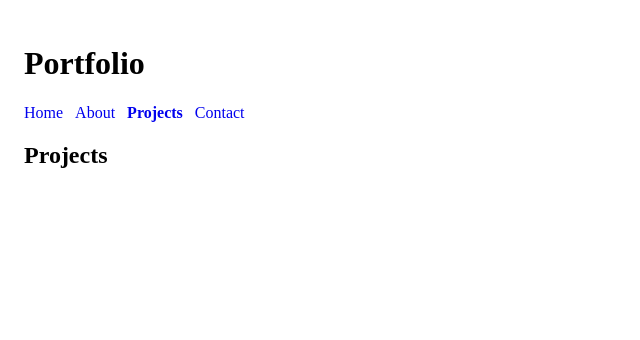
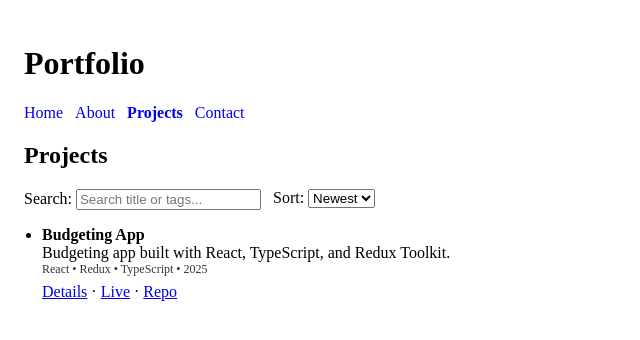
Before and after one commit to DanielCassar07/AWDPortfolio, a React (Vite) app: page /projects in a window 1280 px wide. Shown: the top 340 px of the page, without its empty margins (0-640 px from the left). Built offline with nearby package versions, Linux system fonts and the light colour scheme.

Commit message:
Got projects page working and 1 live website

```diff
--- a/src/app/hooks.ts
+++ b/src/app/hooks.ts
@@ -0,0 +1,6 @@
+import { useDispatch, useSelector } from "react-redux";
+import type { TypedUseSelectorHook } from "react-redux";
+import type { RootState, AppDispatch } from "./store";
+
+export const useAppDispatch = () => useDispatch<AppDispatch>();
+export const useAppSelector: TypedUseSelectorHook<RootState> = useSelector;
--- a/src/data/projects.json
+++ b/src/data/projects.json
@@ -0,0 +1,12 @@
+[
+  {
+    "id": "budget-app",
+    "title": "Budgeting App",
+    "description": "Budgeting app built with React, TypeScript, and Redux Toolkit.",
+    "tags": ["React", "Redux", "TypeScript"],
+    "liveUrl": "https://budget-ct1ax11rb-daniels-projects-2b93c5dc.vercel.app/",
+    "repoUrl": "https://github.com/DanielCassar07/BudgetApp",
+    "year": 2025
+  }
+
+]
--- a/src/features/projects/projectsSlice.ts
+++ b/src/features/projects/projectsSlice.ts
@@ -1,21 +1,17 @@
 import { createSlice } from "@reduxjs/toolkit";
 import type { PayloadAction } from "@reduxjs/toolkit";
-import { fetchProjects } from "./projectsThunks";
+import projectsData from "../../data/projects.json";
 import type { Project } from "./types";
 
 type SortMode = "newest" | "az";
 
 type ProjectsState = {
   items: Project[];
-  status: "idle" | "loading" | "succeeded" | "failed";
-  error: string | null;
   sort: SortMode;
 };
 
 const initialState: ProjectsState = {
-  items: [],
-  status: "idle",
-  error: null,
+  items: projectsData as Project[],
   sort: "newest",
 };
 
@@ -27,20 +23,6 @@ const projectsSlice = createSlice({
       state.sort = action.payload;
     },
   },
-  extraReducers: (builder) => {
-    builder.addCase(fetchProjects.pending, (state) => {
-      state.status = "loading";
-      state.error = null;
-    });
-    builder.addCase(fetchProjects.fulfilled, (state, action) => {
-      state.status = "succeeded";
-      state.items = action.payload;
-    });
-    builder.addCase(fetchProjects.rejected, (state, action) => {
-      state.status = "failed";
-      state.error = action.error.message ?? "Failed to load projects";
-    });
-  },
 });
 
 export const { setSortMode } = projectsSlice.actions;
--- a/src/pages/ProjectDetail.tsx
+++ b/src/pages/ProjectDetail.tsx
@@ -1,3 +1,57 @@
+import { Link, useParams } from "react-router-dom";
+import { useAppSelector } from "../app/hooks";
+import type { Project } from "../features/projects/types";
+
 export default function ProjectDetail() {
-  return <h2>Project Detail</h2>;
+  const { projectId } = useParams<{ projectId: string }>();
+
+  const project = useAppSelector((s) =>
+    s.projects.items.find((p: Project) => p.id === projectId)
+  );
+
+  if (!projectId) {
+    return (
+      <section>
+        <p>Missing project id.</p>
+        <Link to="/projects">← Back to Projects</Link>
+      </section>
+    );
+  }
+
+  if (!project) {
+    return (
+      <section>
+        <p>Project not found.</p>
+        <Link to="/projects">← Back to Projects</Link>
+      </section>
+    );
+  }
+
+  return (
+    <section>
+      <Link to="/projects">← Back to Projects</Link>
+
+      <h2 style={{ marginTop: 12 }}>{project.title}</h2>
+      <p>{project.description}</p>
+
+      <p style={{ fontSize: 12, opacity: 0.8 }}>
+        {project.tags.join(" • ")}
+        {project.year ? ` • ${project.year}` : ""}
+      </p>
+
+      <p>
+        <a href={project.liveUrl} target="_blank" rel="noreferrer">
+          Live
+        </a>
+        {project.repoUrl ? (
+          <>
+            {" · "}
+            <a href={project.repoUrl} target="_blank" rel="noreferrer">
+              Repo
+            </a>
+          </>
+        ) : null}
+      </p>
+    </section>
+  );
 }
--- a/src/pages/Projects.tsx
+++ b/src/pages/Projects.tsx
@@ -1,3 +1,105 @@
+import { useMemo, useState } from "react";
+import { Link } from "react-router-dom";
+import { useAppDispatch, useAppSelector } from "../app/hooks";
+import { setSortMode } from "../features/projects/projectsSlice";
+import type { Project } from "../features/projects/types";
+
 export default function Projects() {
-  return <h2>Projects</h2>;
+  const dispatch = useAppDispatch();
+  const { items, sort } = useAppSelector((s) => s.projects);
+
+  const [query, setQuery] = useState("");
+
+  const filtered = useMemo(() => {
+    const q = query.trim().toLowerCase();
+
+    const base = q
+      ? items.filter((p) =>
+          `${p.title} ${p.tags.join(" ")}`.toLowerCase().includes(q)
+        )
+      : items;
+
+    const sorted = [...base];
+    if (sort === "az") {
+      sorted.sort((a, b) => a.title.localeCompare(b.title));
+    } else {
+      // newest
+      sorted.sort((a, b) => (b.year ?? 0) - (a.year ?? 0));
+    }
+
+    return sorted;
+  }, [items, query, sort]);
+
+  return (
+    <section>
+      <h2>Projects</h2>
+
+      {/* Controls */}
+      <div
+        style={{
+          display: "flex",
+          gap: 12,
+          flexWrap: "wrap",
+          marginBottom: 16,
+        }}
+      >
+        <label>
+          Search:{" "}
+          <input
+            value={query}
+            onChange={(e) => setQuery(e.target.value)}
+            placeholder="Search title or tags..."
+          />
+        </label>
+
+        <label>
+          Sort:{" "}
+          <select
+            value={sort}
+            onChange={(e) =>
+              dispatch(setSortMode(e.target.value as "newest" | "az"))
+            }
+          >
+            <option value="newest">Newest</option>
+            <option value="az">A → Z</option>
+          </select>
+        </label>
+      </div>
+
+      {/* List */}
+      {filtered.length === 0 ? (
+        <p>No projects found. Check your src/data/projects.json.</p>
+      ) : (
+        <ul style={{ paddingLeft: 18 }}>
+          {filtered.map((p: Project) => (
+            <li key={p.id} style={{ marginBottom: 14 }}>
+              <strong>{p.title}</strong>
+              <div>{p.description}</div>
+
+              <div style={{ fontSize: 12, opacity: 0.8 }}>
+                {p.tags.join(" • ")}
+                {p.year ? ` • ${p.year}` : ""}
+              </div>
+
+              <div style={{ marginTop: 6 }}>
+                <Link to={`/projects/${p.id}`}>Details</Link>
+                {" · "}
+                <a href={p.liveUrl} target="_blank" rel="noreferrer">
+                  Live
+                </a>
+                {p.repoUrl ? (
+                  <>
+                    {" · "}
+                    <a href={p.repoUrl} target="_blank" rel="noreferrer">
+                      Repo
+                    </a>
+                  </>
+                ) : null}
+              </div>
+            </li>
+          ))}
+        </ul>
+      )}
+    </section>
+  );
 }
--- a/src/routes/router.tsx
+++ b/src/routes/router.tsx
@@ -1,12 +1,12 @@
 import { createBrowserRouter } from "react-router-dom";
+
 import Layout from "../components/Layout";
-import NotFound from "../pages/NotFound";
-
 import Home from "../pages/Home";
 import About from "../pages/About";
 import Projects from "../pages/Projects";
 import ProjectDetail from "../pages/ProjectDetail";
 import Contact from "../pages/Contact";
+import NotFound from "../pages/NotFound";
 
 export const router = createBrowserRouter([
   {
```
Also changed, not shown: src/projects/projectsSlice.ts (+38 -0 lines), src/features/projects/types.ts (line endings or trailing spaces).
